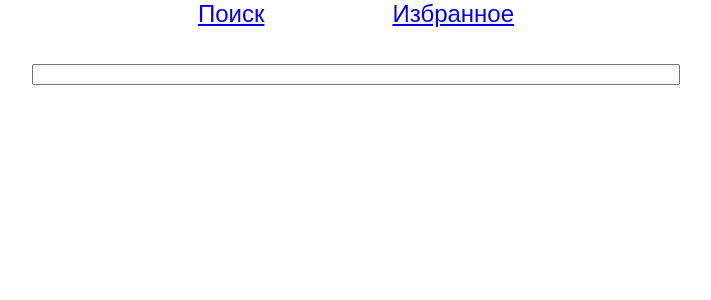
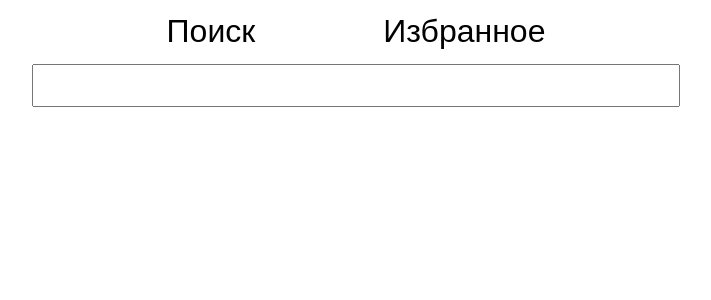
Before and after one commit to Pix3s/big_bang_test, a React (Create React App) app: page /search in a window 1280 px wide. Shown: the top 300 px of the page, without its empty margins (284-995 px from the left). Built offline with nearby package versions, Linux system fonts and the light colour scheme.

Commit message:
styled cityItem

```diff
--- a/src/components/NavigationBar.js
+++ b/src/components/NavigationBar.js
@@ -4,17 +4,21 @@ import { Link } from 'react-router-dom'
 
 const NavigationContainer = styled.div`
   position: absolute;
+  margin-top: 1%;
   overflow: hidden;
   text-align: center;
   width: 100%;
 `
 
 const NavigationLink = styled(Link)`
-  font-size: 150%;
+  font-weight: 100;
+  text-decoration:none;
+  color: black;
+  font-size: 200%;
   padding: 5%;
 `
 
-const NavigationBar = (openSearchAll, openBookmarks) => (
+const NavigationBar = () => (
   <NavigationContainer>
     <NavigationLink to={'/search'}>Поиск</NavigationLink>
     <NavigationLink to={'/bookmarks'}>Избранное</NavigationLink>
--- a/src/search/CityItem.js
+++ b/src/search/CityItem.js
@@ -5,7 +5,14 @@ import StoreManager from '../iteractors/StoreManager'
 
 const ContainerCity = styled.li`
   padding: 5%;
+  margin-right:25%;
+  margin-left:25%;
   border: 2px solid black;
+`
+
+const Title = styled.p`
+  font-weight: 400;
+  font-size: 200%;
 `
 
 class CityItem extends Component {
@@ -24,7 +31,7 @@ class CityItem extends Component {
 
     return (
       <ContainerCity>
-        <p>{city.title}</p>
+        <Title>{city.title}</Title>
         <button
           disabled={
             (isSearchAll && StoreManager.isBookmarks(city.woeid)) ||
@@ -39,6 +46,7 @@ class CityItem extends Component {
           {isSearchAll ? 'Добавить в избранное' : 'Убрать из числа избранных'}
         </button>
         <br />
+        <br />
         <Link
           to={'/weather/' + (isSearchAll ? city.woeid : city.id)}
         >
--- a/src/search/Container.js
+++ b/src/search/Container.js
@@ -5,6 +5,8 @@ import styled from 'styled-components'
 import StoreManager from '../iteractors/StoreManager'
 
 const SearchInput = styled.input`
+  font-weight: 200;
+  font-size: 200%;
   margin-top: 5%;
   width: 50%;
   height: 15%;
```
